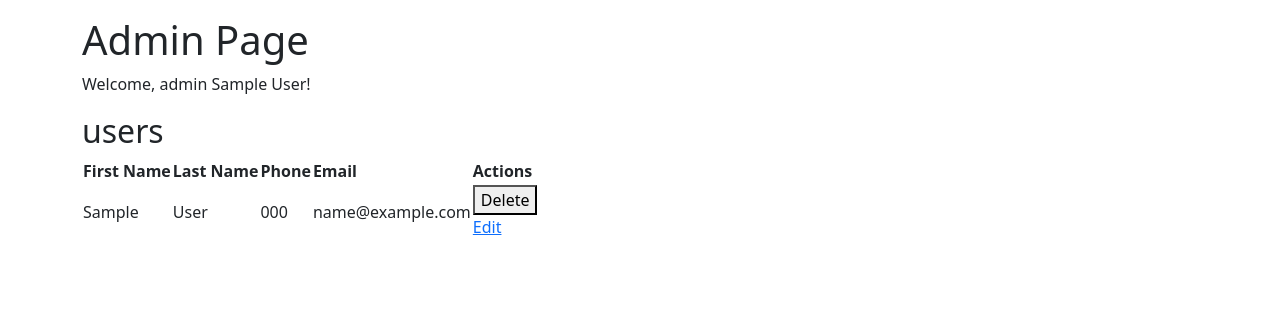
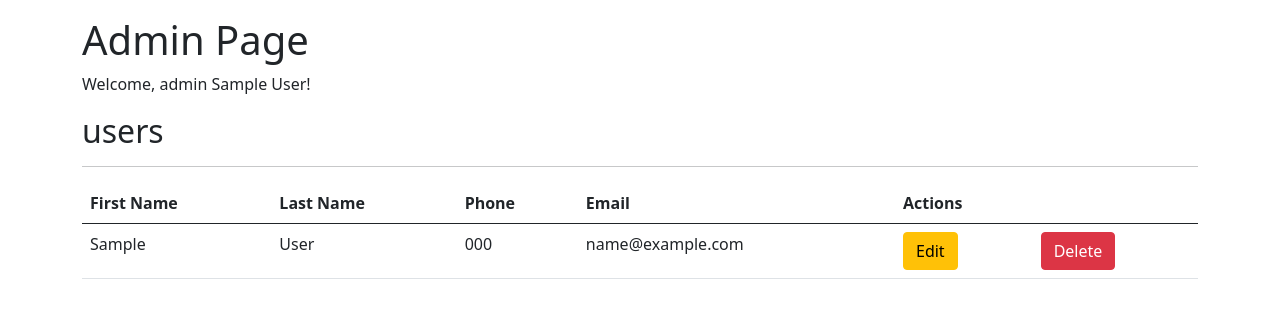
Before and after one commit to nonnnz/pizza-database-project, a PHP site: page /admin/admin_management.php in a window 1280 px wide. Shown: the part 200-518 px from the top of the page. Run offline with PHP 8.4, Linux system fonts and the light colour scheme; the visitor is signed in with stand-in values (Sample User, id 1); tables that the repository leaves empty or names only in its code hold one stand-in row (values such as "Sample post").

Commit message:
Update admin_management.php

```diff
--- a/admin/admin_management.php
+++ b/admin/admin_management.php
@@ -57,7 +57,8 @@ $users = $stmt->fetchAll();
         <!-- <a href="../pages/login.php" class="button">Logout</a> -->
 
         <h2>users</h2>
-        <table>
+        <hr>
+        <table class="table">
             <thead>
                 <tr>
                     <!-- <th>ID</th> -->
@@ -66,6 +67,7 @@ $users = $stmt->fetchAll();
                     <th>Phone</th>
                     <th>Email</th>
                     <th>Actions</th>
+                    <th> </th>
                 </tr>
             </thead>
             <tbody>
@@ -82,15 +84,17 @@ $users = $stmt->fetchAll();
                         <td><?php echo $user['us_phone'] ?></td>
                         <td><?php echo $user['us_email'] ?></td>
                         <td>
+                            <a href="edit_admin.php?id=<?php $user_id_binary = $user['user_id'];
+                            $user_id_hex = bin2hex($user_id_binary);
+                            echo $user_id_hex; ?>" class="btn btn-warning">Edit</a>
+                        </td>
+                        <td>
                             <form method="post" action="">
                                 <input type="hidden" name="delete_user" value="<?php $user_id_binary = $user['user_id'];
                             $user_id_hex = bin2hex($user_id_binary);
                             echo $user_id_hex;?>">
-                                <button type="submit" class="button">Delete</button>
+                                <button type="submit" class="btn btn-danger">Delete</button>
                             </form>
-                            <a href="edit_admin.php?id=<?php $user_id_binary = $user['user_id'];
-                            $user_id_hex = bin2hex($user_id_binary);
-                            echo $user_id_hex; ?>" class="button">Edit</a>
                         </td>
                     </tr>
                 <?php endforeach; ?>
```
